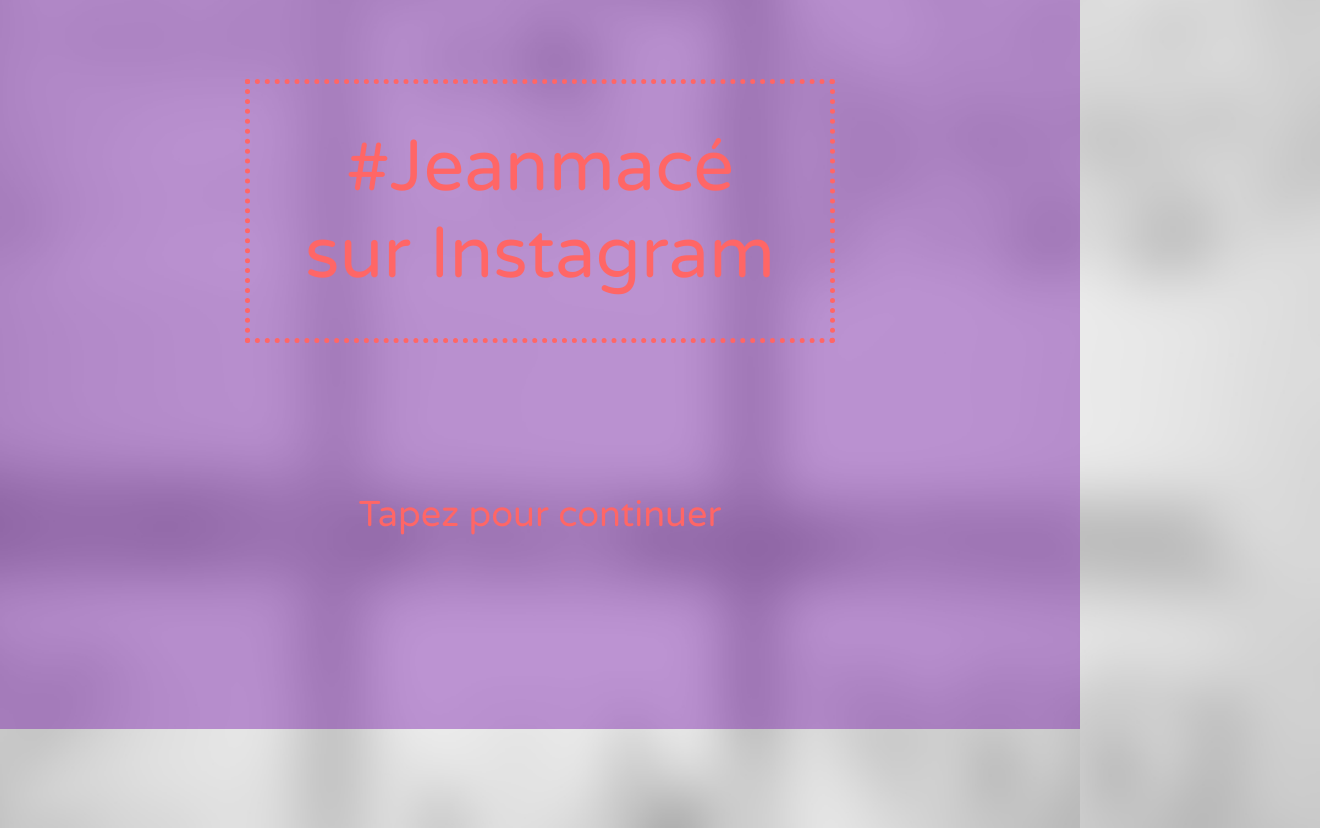
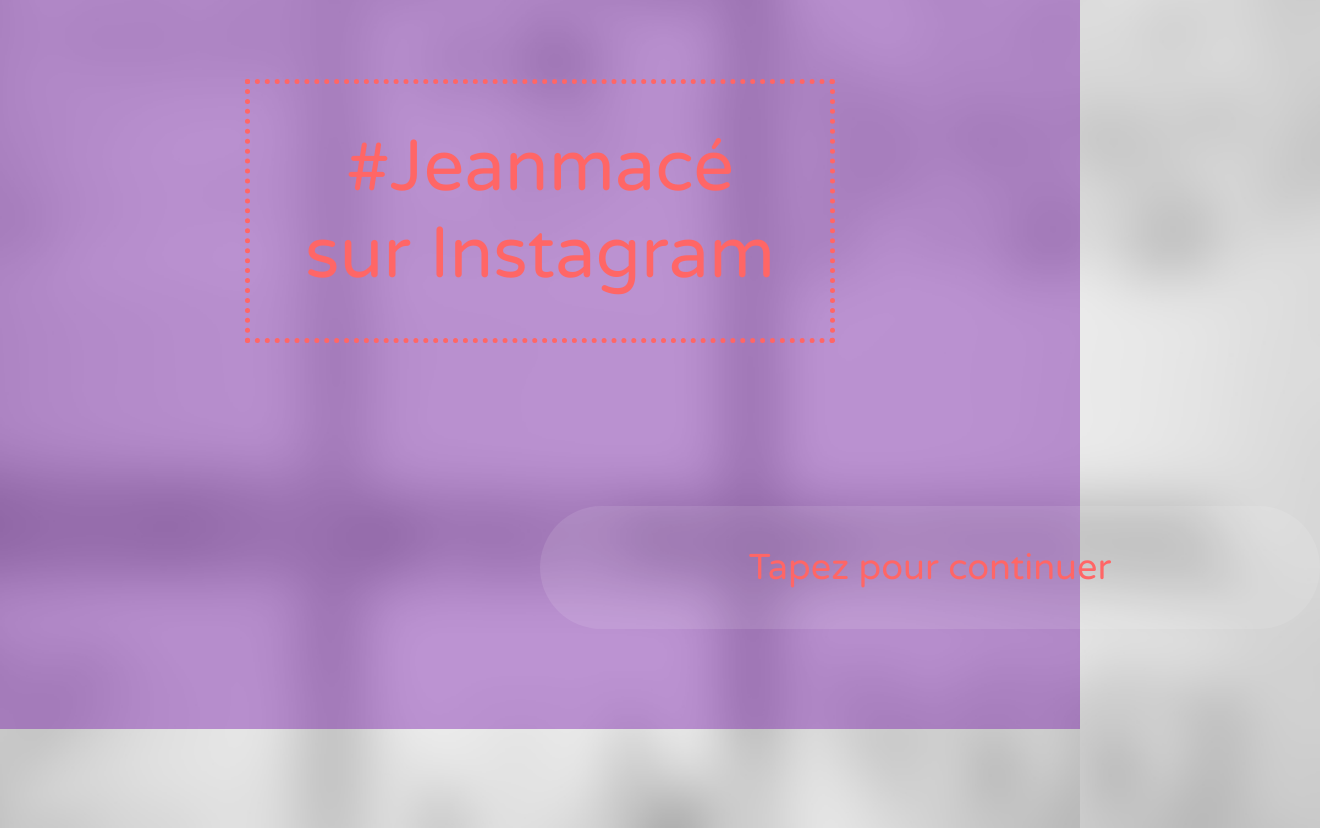
Before and after one commit to erasme/rectoverso, a PHP site: page / in a window 1320 px wide. Shown: the part 1191-2019 px from the top of the page. Run offline with PHP 8.4, Linux system fonts and the light colour scheme; some libraries are stand-ins or nearby versions.

Commit message:
finitions
fintions pour la mise en production

```diff
--- a/public/css/styles.css
+++ b/public/css/styles.css
@@ -70,6 +70,17 @@
 	margin-top: 150px;
 }
 
+.colorBg .tap {
+	display: inline-block;
+	padding: 40px;
+	width: 700px;
+	background: rgba(255, 255, 255, 0.1);
+	border-radius: 100px;
+	position: absolute;
+	bottom: 100px;
+	margin: 0 auto;
+}
+
 #container {
 	margin: 50px 20px;
 	text-align: center;
--- a/public/index.html
+++ b/public/index.html
@@ -81,7 +81,7 @@
 		</div>
 
 		<div id="score">
-			<p><span id="foundScore">Vous <strong>0</strong></span> <span id="foundByOtherScore"><strong>0</strong> Adversaire</span></p>
+			<p><span id="foundScore">Vous <strong>0</strong></span> - <span id="foundByOtherScore"><strong>0</strong> Adversaire</span></p>
 		</div>
 
 	</div>
--- a/public/js/main3.js
+++ b/public/js/main3.js
@@ -92,7 +92,7 @@
 	} );
 
 	socket.on( 'found', function( data ) {
-		$("#foundScore").html( "Vous <strong>" + $(".found").length / 2 + "</strong>" );
+		$("#foundScore").html( "Vous <strong>" + $(".found").length / 2 + "</strong> -" );
 	} );
 
 	$('body').css("color", "rgb("+ color2 +")");
@@ -162,7 +162,7 @@
 	}
 
 	cards.on('click', function(){
-		$("#foundScore").html( "Vous <strong>" + $(".found").length / 2 + "</strong>" );
+		$("#foundScore").html( "Vous <strong>" + $(".found").length / 2 + "</strong> -" );
 		// $("#foundByOtherScore").html( "Paires trouvées par l'adversaire : " + $(".foundByOther").length / 2 + " / 9" );
 
 
@@ -211,17 +211,21 @@
 
 		if( $(".found").length == 18 ){
 			$("#win").css("visibility", "visible");
-			$("#win").append("<strong>9 " + $('.foundByOther').length / 2 + "</strong>");
+			$("#win h2").append("<h3><strong>9 à " + $('.foundByOther').length / 2 + "</strong></h3>");
 			window.setTimeout( function(){ location.assign(location); }, 30000 );
 		}
 
 		if( $(".foundByOther").length == 18 ){
 			$("#lose").css("visibility", "visible");
-			$("#lose").append("<strong>9 " + $('.found').length / 2 + "</strong>");
+			$("#lose h2").append("<h3><strong>9 à " + $('.found').length / 2 + "</strong></h3>");
 			window.setTimeout( function(){ location.assign(location); }, 30000 );
 		}
 
 	});
 
+	$('.rejouer').on('click', function(){
+		location.assign(location);
+	});
+
 
 });
```
